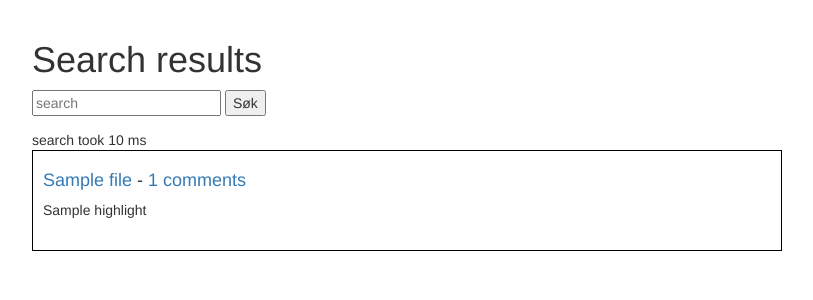
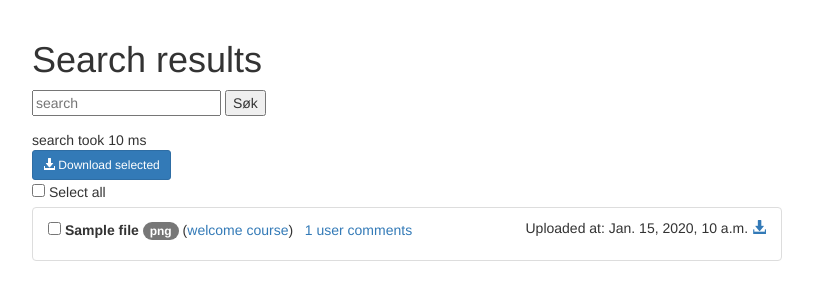
Before and after one commit to orhanhenrik/tdt4140G70-backend, a Django app: template search/templates/search/results.html in a window 1280 px wide. Shown: the part 52-352 px from the top of the page, without its empty margins (38-851 px from the left). Run offline with Django 3.2, Linux system fonts and the light colour scheme; data comes from the database, SQL or seed files in the repository; tables that the repository leaves empty hold one stand-in row (values such as "Sample post"); the template is opened without the code that fills it: values that come from a table or form of the project are taken from there, most other values are stand-ins (such as "Sample title", 1, 10 or a date in 2020); some libraries are stand-ins or nearby versions.

Commit message:
Add more styling

```diff
--- a/files/models.py
+++ b/files/models.py
@@ -20,6 +20,9 @@
     file = models.FileField(upload_to='files/', null=False)
     course = models.ForeignKey('courses.Course', related_name='files')
     created_at = models.DateTimeField(null=False, default=timezone.now)
+
+    def extension(self):
+        return self.filename().split('.')[-1]
 
     def filename(self):
         return os.path.basename(self.file.name)
--- a/files/templates/files/file_list.html
+++ b/files/templates/files/file_list.html
@@ -6,24 +6,39 @@
     <input type="checkbox" id="select-all" onClick="c=document.getElementsByName('checks');for(i=0;i<c.length;i++){c[i].checked=this.checked}"/>
     <label for="select-all" style="font-weight: normal">Select all</label><br/>
 
+    <ul class="list-group">
     {% for file in files %}
-        <hr/>
-        <span style="display:block;">
-            <h4 style="margin: 0">
+        <li class="list-group-item clearfix">
+            <div class="list-group-item-heading">
                 <input type="checkbox" name="checks" value="{{ file.id }}" id="check-{{ file.id }}" />
                 <label for="check-{{ file.id }}">
                     {{ file.name }}
-                    {% if include_course_name %}
-                        ({{ file.course.name }})
-                    {% endif %}
                 </label>
-                <a href="{{ file.file.url }}">
-                    <span class="glyphicon glyphicon-download-alt" aria-hidden="true"></span>
-                </a>
-            </h4>
-            <em>Uploaded: {{ file.created_at }}</em><br/>
-            <a href="{% url 'comment' file.id %}">{{ file.comments.count }} user comments</a>
-        </span>
+                <span>
+                    <span class="badge">{{ file.extension }}</span>
+                </span>
+                {% if include_course_name %}
+                    (<a href="{% url 'course-detail' file.course.id %}">{{ file.course.name }}</a>)
+                {% endif %}
+                &nbsp;
+                <a href="{% url 'comment' file.id %}">{{ file.comments.count }} user comments</a>
+                <span class="pull-right">Uploaded at: {{ file.created_at }}
+                    <a href="{{ file.file.url }}">
+                        <span class="glyphicon glyphicon-download-alt" aria-hidden="true"></span>
+                    </a>
+                </span>
+            </div>
+            {% if all_highlights %}
+                <div class="list-group-item-text" style="background-color: #eee">
+                    {% with all_highlights|get_item:file as highlights %}
+                        {% for highlight in highlights %}
+                            {{ highlight | safe }}<br/><br/>
+                        {% endfor %}
+                    {% endwith %}
+                </div>
+            {% endif %}
+        </li>
 
     {% endfor %}
+    </ul>
 </form>
--- a/search/templates/search/results.html
+++ b/search/templates/search/results.html
@@ -12,18 +12,10 @@
     {% if error %}
         Error! <br/>{{ error }}
     {% endif %}
-    {% if results %}
-        search took {{ duration }} ms<br/>
-        {% for file, highlights in results %}
-            <div style="border:1px solid black;padding:10px">
-                <h4>
-                    <a href="{{ file.file.url }}">{{ file.name }}</a> -
-                    <a href="{% url 'comment' file.pk %}">{{ file.comments.count }} comments</a><br/>
-                </h4>
-                {% for highlight in highlights %}
-                    {{ highlight | safe }}<br/><br/>
-                {% endfor %}
-            </div>
-        {% endfor %}
+    {% if files %}
+        {% with True as include_course_name %}
+            search took {{ duration }} ms<br/>
+            {% include 'files/file_list.html' %}
+        {% endwith %}
     {% endif %}
 {% endblock content %}
```
Also changed, not shown: search/views.py (+15 -11 lines).
